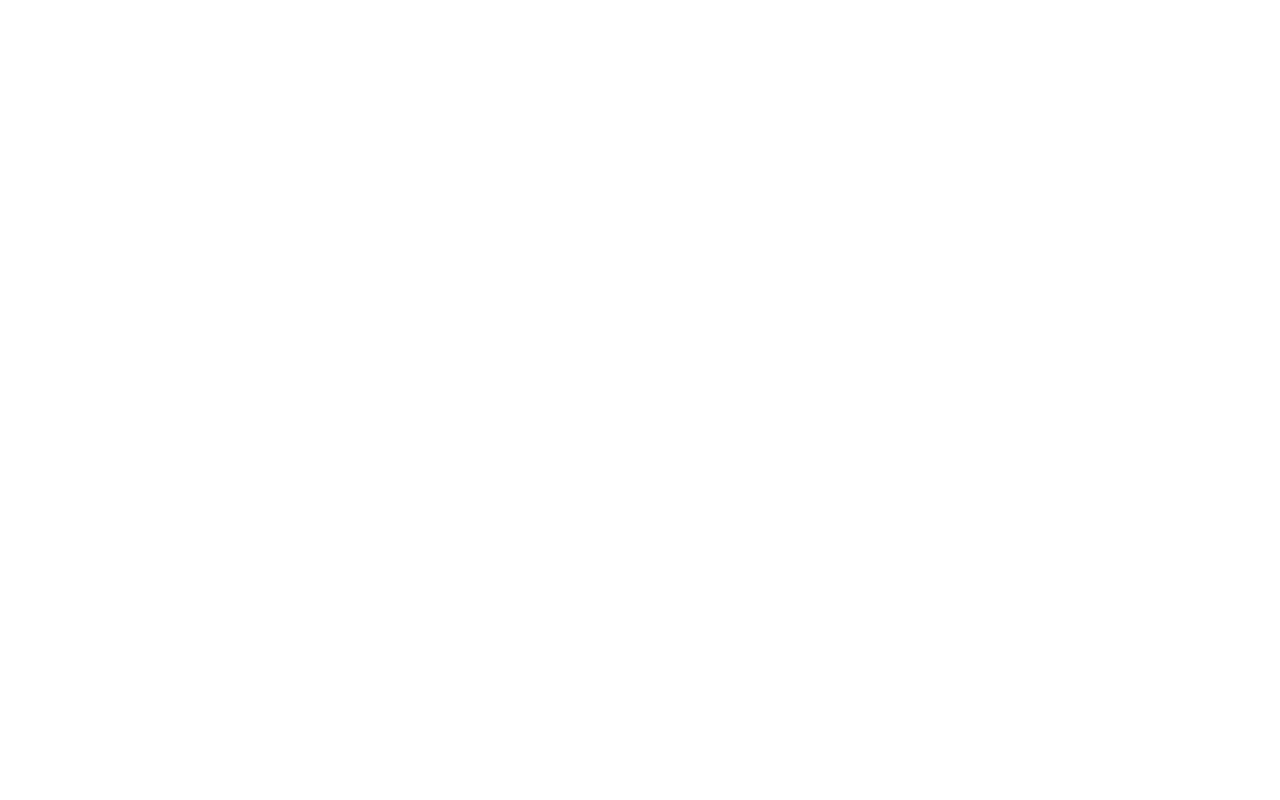
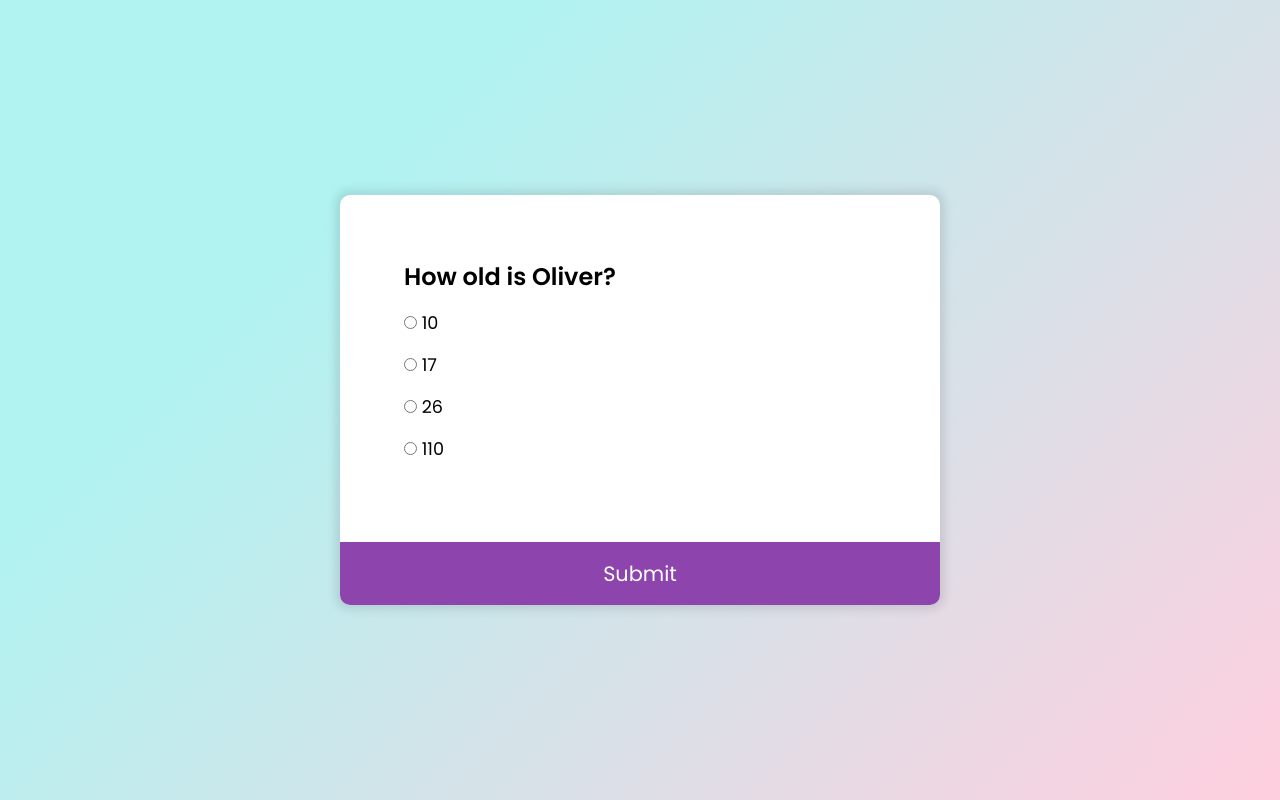
Before and after one commit to oliverpa-dev/questions, a plain HTML site: page index.html in a window 1280 px wide. Drawn offline with Linux system fonts and the light colour scheme.

Commit message:
Add: styling for the modal and logic for the questionarie

```diff
--- a/app.js
+++ b/app.js
@@ -24,6 +24,43 @@ const quizData = [
         b: 'Duda',
         c: 'Morawiecki',
         d: 'Trzaskowski',
-        correct: 'b'
+        correct: 'b',
     }
 ]
+
+// index for the question
+let currentQuestion = 0;
+
+
+// html elements with id of 'a,b,c,d-text
+const submitEl = document.getElementById('submit');
+const questionEl = document.getElementById('question');
+const a_text = document.getElementById('a_text');
+const b_text = document.getElementById('b_text');
+const c_text = document.getElementById('c_text');
+const d_text = document.getElementById('d_text');
+
+// function where questions are going to be loaded
+loadQuiz();
+
+// function for loading the question together with the answers
+function loadQuiz() {
+    const currentQuiz = quizData[currentQuestion];
+    questionEl.innerText = currentQuiz.question;
+    a_text.innerText = currentQuiz.a;
+    b_text.innerText = currentQuiz.b;
+    c_text.innerText = currentQuiz.c;
+    d_text.innerText = currentQuiz.d;
+}
+
+submitEl.addEventListener('click', () => {
+   currentQuestion++;
+
+    if(currentQuestion < quizData.length) {
+        loadQuiz();
+    } else {
+        currentQuestion = 0;
+        alert('You have finished the questionarie');
+    }
+
+});
--- a/index.html
+++ b/index.html
@@ -1,12 +1,40 @@
 <!DOCTYPE html>
 <html lang="en">
+
 <head>
     <meta charset="UTF-8">
     <meta http-equiv="X-UA-Compatible" content="IE=edge">
     <meta name="viewport" content="width=device-width, initial-scale=1.0">
-    <title>Document</title>
+    <link rel="stylesheet" href="./style.css">
+    <title>Question App</title>
 </head>
+
 <body>
+    <div class="quiz-container">
+        <div class="quiz-header">
+            <h2 id="question">Question text</h2>
+            <ul>
+                <li>
+                    <input type="radio" id="a" name="answer">
+                    <label id="a_text" for="a">Question</label>
+                </li>
+                <li>
+                    <input type="radio" id="b" name="answer">
+                    <label id="b_text" for="b">Question</label>
+                </li>
+                <li>
+                    <input type="radio" id="c" name="answer">
+                    <label id="c_text" for="c">Question</label>
+                </li>
+                <li>
+                    <input type="radio" id="d" name="answer">
+                    <label id="d_text" for="d">Question</label>
+                </li>
+            </ul>
+        </div>
+        <button id="submit">Submit</button>
+    </div>
     <script src="./app.js"></script>
 </body>
+
 </html>
--- a/style.css
+++ b/style.css
@@ -1 +1,63 @@
 /* Global reset */
+@import url('https://fonts.googleapis.com/css2?family=Poppins:wght@200;400;600&display=swap');
+
+* {
+    box-sizing: border-box;
+    margin: 0;
+    padding: 0;
+}
+
+body {
+    display: flex;
+    align-items: center;
+    justify-content: center;
+    background-color: #ffcfdf;
+    background-image: linear-gradient(315deg, #ffcfdf 0%, #b0f3f1 74%);
+    background-color: #fff;
+    font-family: 'Poppins', sans-serif;
+    min-height: 100vh;
+}
+
+.quiz-container {
+    background-color: #fff;
+    border-radius: 10px;
+    box-shadow: 0 0 10px 5px rgba(0, 0, 0, 0.1);
+    width: 600px;
+    max-width: 100%;
+    overflow: hidden;
+}
+
+.quiz-header {
+    padding: 4rem;
+}
+
+ul {
+    list-style-type: none;
+    padding: 0;
+}
+
+ul li {
+    margin: 1rem 0;
+    font-size: 1.1rem;
+}
+
+ul li label {
+    cursor: pointer;
+}
+
+button {
+    background-color: #8e44ad;
+    display: block;
+    width: 100%;
+    padding: 1rem;
+    color: #fff;
+    font-family: inherit;
+    border: none;
+    font-size: 1.3rem;
+    cursor: pointer;
+    transition: background-color .3s ease-in-out;
+}
+
+button:hover {
+    background-color: #742d92;
+}
```
